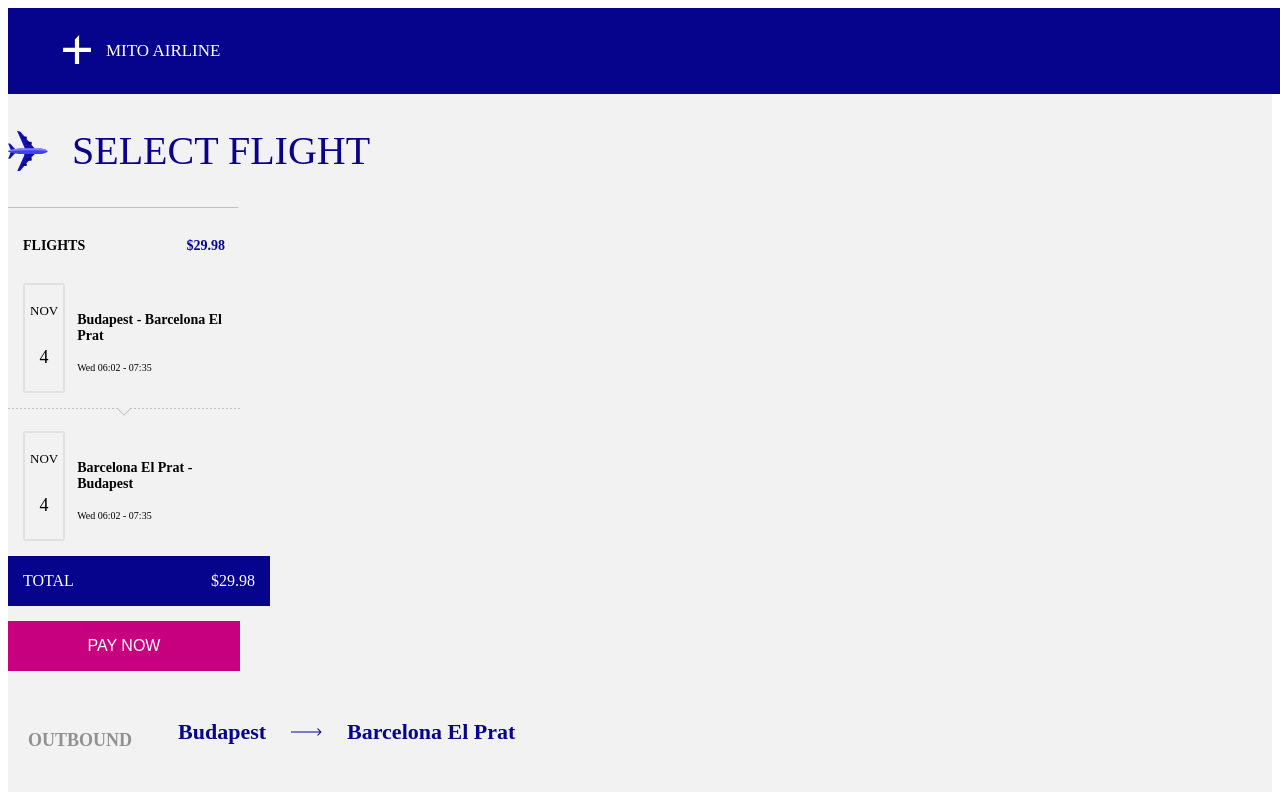
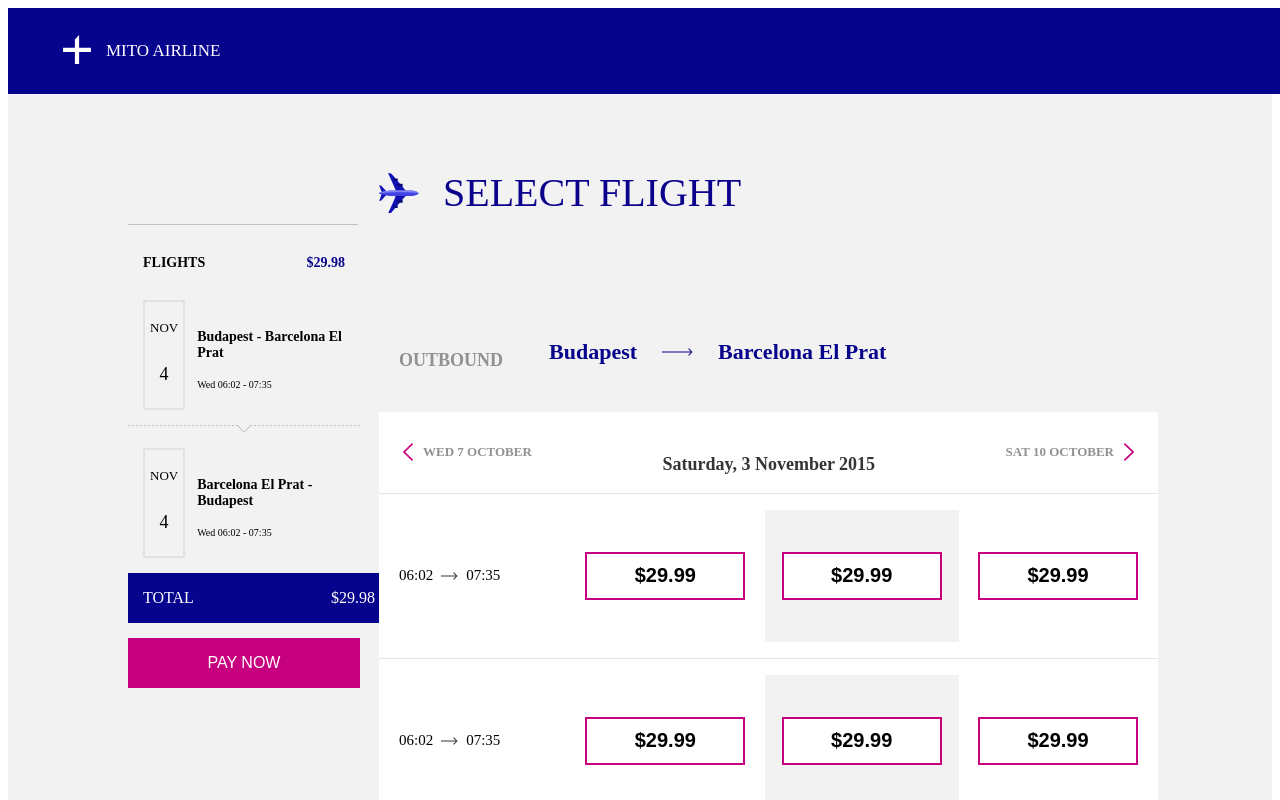
Before and after one commit to gondav/Mito-probafeladat, a Vue app: page /booking in a window 1280 px wide. Shown: the top 800 px of the page. Built offline with nearby package versions, Linux system fonts and the light colour scheme; the HTML template or start-up script is replaced by a standard one.

Commit message:
add wrappers and css in Booking component

```diff
--- a/src/components/booking/Booking.vue
+++ b/src/components/booking/Booking.vue
@@ -7,12 +7,46 @@
 
 <template>
   <Header />
-  <div class="container">
-    <Headline />
-    <FlightSummary />
-    <InOutBound />
+  <div class="booking-container">
+    <div class="booking-wrapper">
+      <div class="summary">
+        <FlightSummary />
+      </div>
+      <div class="flight-select">
+        <div class="headline">
+          <Headline />
+        </div>
+        <InOutBound />
+      </div>
+    </div>
   </div>
 </template>
 
 <style scoped lang="scss">
+  .booking-wrapper {
+    width: 100%;
+    max-width: 1024px;
+    margin: 0 auto;
+  }
+
+  .summary {
+    display: flex;
+    justify-content: center;
+  }
+
+  .headline {
+    margin: 42px 0;
+  }
+
+  @media screen and (min-width: 1024px) {
+    .booking-wrapper {
+      display: flex;
+      align-items: flex-start;
+    }
+
+    .summary {
+        margin: 130px 21px 0 0;
+    }
+  }
+
 </style>
```
